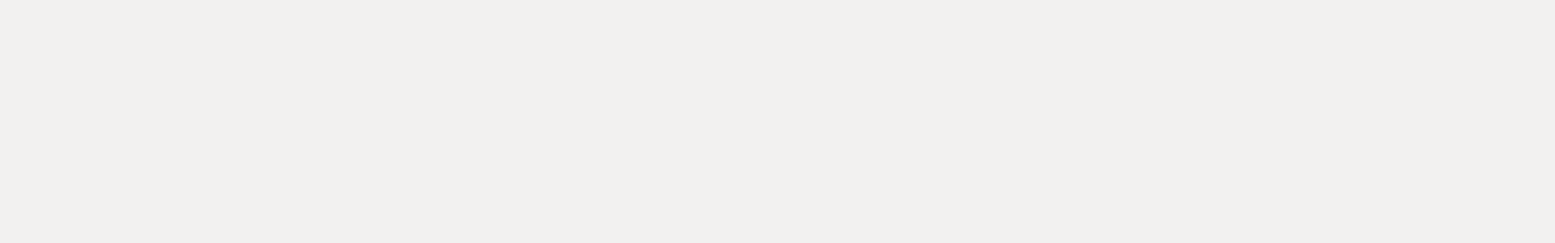
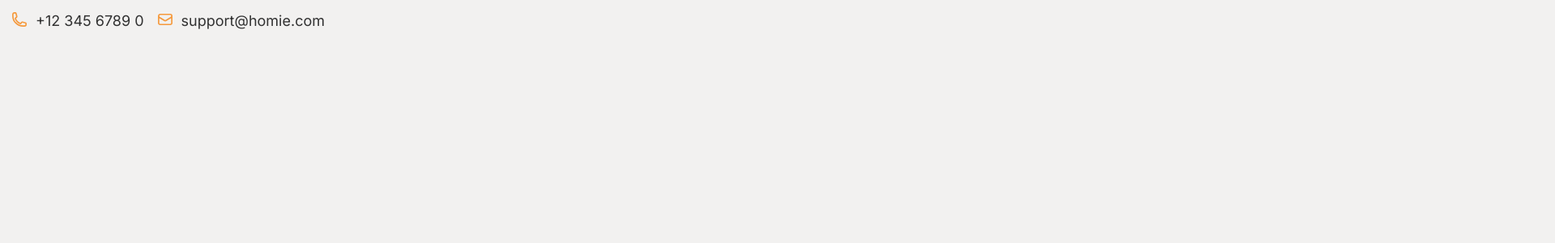
Before and after one commit to rnogara/fullstack-junior-1, a Next.js app in the folder naranja_labs_fullstack_jr/: page / in a window 1280 px wide. Shown: the top 300 px of the page at 81% size, 1920 px wide, since content can reach past the window. Built offline with nearby package versions, Linux system fonts and the light colour scheme.

Commit message:
add contact component inside header component and change some basic color and font to  global styles

```diff
--- /dev/null
+++ b/naranja_labs_fullstack_jr/src/app/components/contact.tsx
@@ -0,0 +1,14 @@
+import { PhoneIcon, EnvelopeIcon } from '@heroicons/react/24/outline';
+
+export default function Contact() {
+    return (
+        <section className='flex flex-row m-3 justify-between'>
+            <div className='flex flex-row h-7 justify-between itens-center'>
+                <PhoneIcon className='highlight-text h-5 w-5 m-0.5 stroke-2' />
+                <p className='poppins text-lg mb-0.5 ml-2'>+12 345 6789 0</p>
+                <EnvelopeIcon className='highlight-text h-5 w-5 m-0.5 stroke-2 ml-4' />
+                <p className='poppins text-lg mb-0.5 ml-2'>support@homie.com</p>
+            </div>
+        </section>
+    )
+}
--- /dev/null
+++ b/naranja_labs_fullstack_jr/src/app/components/header.tsx
@@ -0,0 +1,11 @@
+"use client";
+
+import Contact from "./contact";
+
+export default function Header() {
+    return (
+        <header className="w-full">
+            <Contact />
+        </header>
+    )
+}
--- a/naranja_labs_fullstack_jr/src/app/globals.css
+++ b/naranja_labs_fullstack_jr/src/app/globals.css
@@ -5,8 +5,8 @@
 :root {
   --background-rgb: 242, 241, 240;
   --background-secondary: 255, 255, 255;
-  --text-title: 49, 49, 49;
-  --text-color: 144, 144, 144;
+  --text-color: 49, 49, 49;
+  --text-secondary: 144, 144, 144;
   --foreground-rgb: 245, 153, 60;
   --foreground-secondary: 110, 212, 212;
 }
@@ -14,6 +14,8 @@
 body {
   color: rgb(var(--text-color));
   background: rgb(var(--background-rgb));
+  height: 1080px;
+  width: 1920px;
 }
 
 @layer utilities {
@@ -37,4 +39,7 @@ body {
   .highlight-text {
     color: rgb(var(--foreground-rgb));
   }
+  .line {
+    border-bottom: 1px solid rgb(var(--text-secondary));
+  }
 }
--- a/naranja_labs_fullstack_jr/src/app/page.tsx
+++ b/naranja_labs_fullstack_jr/src/app/page.tsx
@@ -1,6 +1,9 @@
+import Header from "./components/header";
+
 export default function Home() {
   return (
-    <main className="">
+    <main className="flex flex-col justify-center">
+      <Header />
     </main>
   );
 }
--- a/naranja_labs_fullstack_jr/tailwind.config.ts
+++ b/naranja_labs_fullstack_jr/tailwind.config.ts
@@ -8,10 +8,9 @@ const config: Config = {
   ],
   theme: {
     extend: {
-      backgroundImage: {
-        "gradient-radial": "radial-gradient(var(--tw-gradient-stops))",
-        "gradient-conic":
-          "conic-gradient(from 180deg at 50% 50%, var(--tw-gradient-stops))",
+      fontFamily: {
+        "poppins": ["Poppins", "sans-serif"],
+        "bebas": ["Bebas Neue", "sans-serif"],
       },
     },
   },
```
